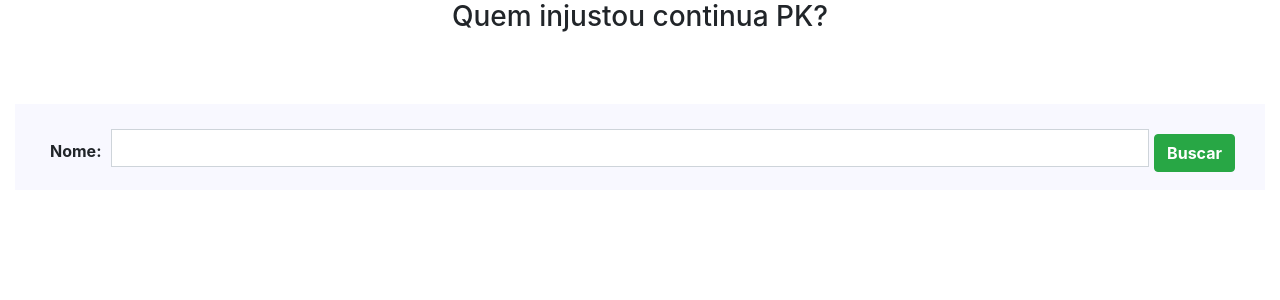
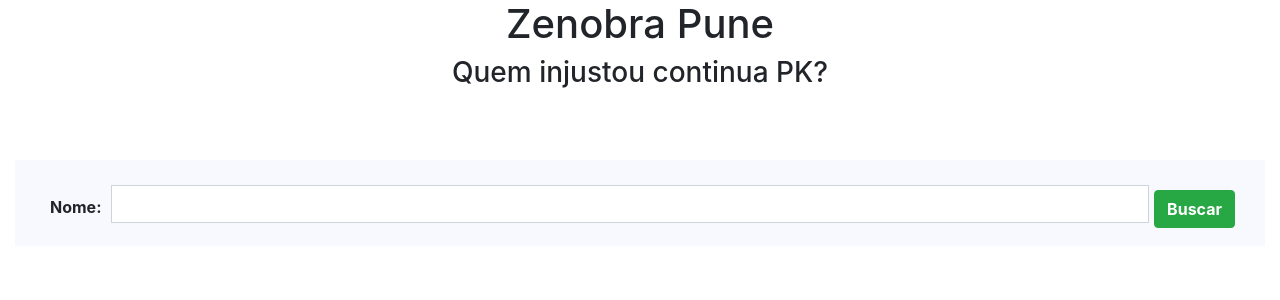
Before and after one commit to LuidDuarte/tibia-pvp-api, a Flask app: page / in a window 1280 px wide. Shown: the top 300 px of the page. Run offline with Flask 2, Linux system fonts and the light colour scheme; some libraries are stand-ins or nearby versions.

Commit message:
add header

```diff
--- a/app/templates/index.html
+++ b/app/templates/index.html
@@ -12,6 +12,7 @@
     </head>
     <body>
         <div class="row justify-content-center">
+            <h1> Zenobra Pune </h1>
             <div class="center-block">
                 {% with messages = get_flashed_messages() %}
                 {% if messages %}
```
